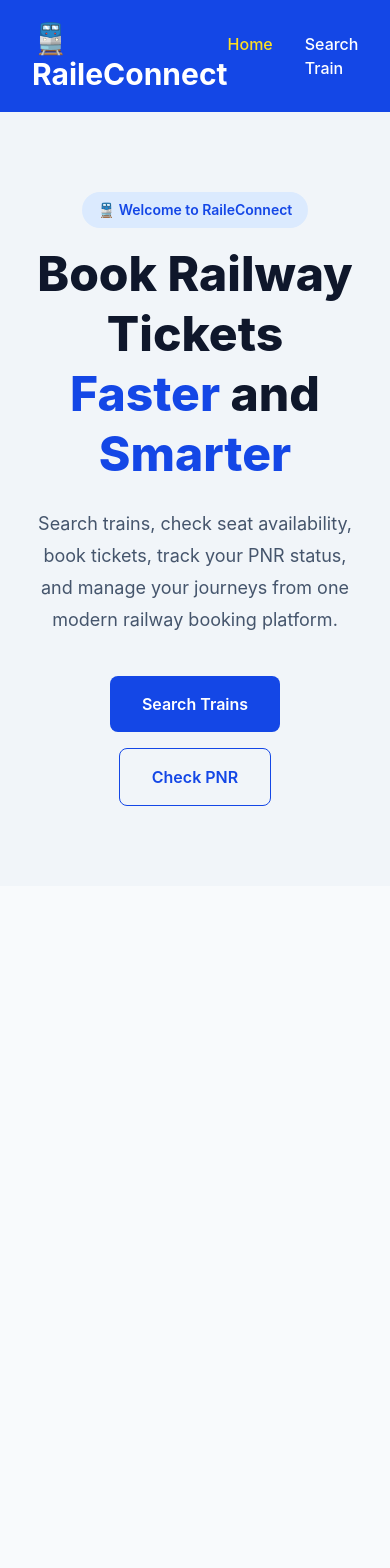
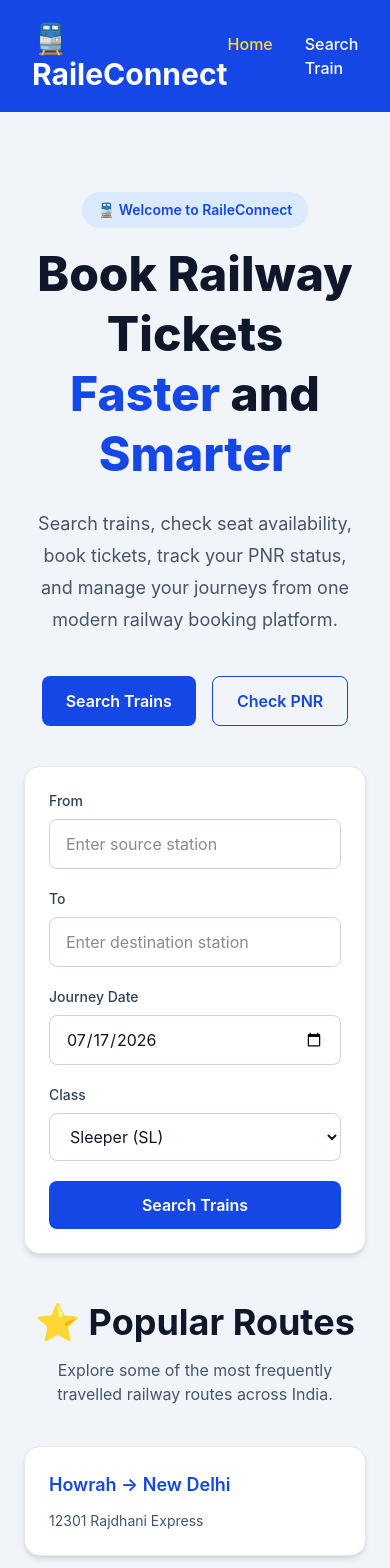
Before and after one commit to debnathsupratim70/RaileConnect, a React (Vite) app in the folder frontend/: page / in a window 390 px wide. Shown: the top 1568 px of the page. Before the commit the page ends 886 px from the top, so only its background shows below. Built offline with nearby package versions, Linux system fonts and the light colour scheme.

Commit message:
Implement reusable UI components and search form navigation

```diff
--- /dev/null
+++ b/frontend/src/components/common/Button.tsx
@@ -0,0 +1,34 @@
+import type { ButtonHTMLAttributes, ReactNode } from "react";
+
+type ButtonVariant = "primary" | "secondary";
+
+interface ButtonProps extends ButtonHTMLAttributes<HTMLButtonElement> {
+  children: ReactNode;
+  variant?: ButtonVariant;
+}
+
+function Button({
+  children,
+  variant = "primary",
+  className = "",
+  ...props
+}: ButtonProps) {
+  const base =
+    "rounded-lg px-6 py-3 font-semibold transition duration-200";
+
+  const styles =
+    variant === "primary"
+      ? "bg-blue-700 text-white hover:bg-blue-800"
+      : "border border-blue-700 text-blue-700 hover:bg-blue-50";
+
+  return (
+    <button
+      className={`${base} ${styles} ${className}`}
+      {...props}
+    >
+      {children}
+    </button>
+  );
+}
+
+export default Button;
--- /dev/null
+++ b/frontend/src/components/common/Card.tsx
@@ -0,0 +1,21 @@
+import type { ReactNode } from "react";
+
+interface CardProps {
+  children: ReactNode;
+  className?: string;
+}
+
+function Card({
+  children,
+  className = "",
+}: CardProps) {
+  return (
+    <div
+      className={`rounded-2xl border border-slate-200 bg-white p-6 shadow-md transition hover:shadow-xl ${className}`}
+    >
+      {children}
+    </div>
+  );
+}
+
+export default Card;
--- /dev/null
+++ b/frontend/src/components/common/Container.tsx
@@ -0,0 +1,21 @@
+import type { ReactNode } from "react";
+
+interface ContainerProps {
+  children: ReactNode;
+  className?: string;
+}
+
+function Container({
+  children,
+  className = "",
+}: ContainerProps) {
+  return (
+    <div
+      className={`mx-auto w-full max-w-7xl px-6 lg:px-8 ${className}`}
+    >
+      {children}
+    </div>
+  );
+}
+
+export default Container;
--- /dev/null
+++ b/frontend/src/components/common/Input.tsx
@@ -0,0 +1,28 @@
+import type { InputHTMLAttributes } from "react";
+
+interface InputProps extends InputHTMLAttributes<HTMLInputElement> {
+  label?: string;
+}
+
+function Input({
+  label,
+  className = "",
+  ...props
+}: InputProps) {
+  return (
+    <div className="flex flex-col gap-2">
+      {label && (
+        <label className="text-sm font-medium text-slate-700">
+          {label}
+        </label>
+      )}
+
+      <input
+        className={`rounded-lg border border-slate-300 px-4 py-3 outline-none transition focus:border-blue-600 focus:ring-2 focus:ring-blue-200 ${className}`}
+        {...props}
+      />
+    </div>
+  );
+}
+
+export default Input;
--- /dev/null
+++ b/frontend/src/components/common/SectionTitle.tsx
@@ -0,0 +1,25 @@
+interface SectionTitleProps {
+  title: string;
+  subtitle?: string;
+}
+
+function SectionTitle({
+  title,
+  subtitle,
+}: SectionTitleProps) {
+  return (
+    <div className="mb-10 text-center">
+      <h2 className="text-4xl font-bold text-slate-900">
+        {title}
+      </h2>
+
+      {subtitle && (
+        <p className="mx-auto mt-4 max-w-2xl text-slate-600">
+          {subtitle}
+        </p>
+      )}
+    </div>
+  );
+}
+
+export default SectionTitle;
--- a/frontend/src/components/home/Hero.tsx
+++ b/frontend/src/components/home/Hero.tsx
@@ -1,8 +1,9 @@
+import Button from "../common/Button";
+
 function Hero() {
   return (
     <section className="bg-slate-100">
       <div className="mx-auto flex max-w-7xl flex-col items-center px-8 py-20 text-center">
-
         <span className="mb-4 rounded-full bg-blue-100 px-4 py-2 text-sm font-semibold text-blue-700">
           🚆 Welcome to RaileConnect
         </span>
@@ -14,21 +15,20 @@ function Hero() {
         </h1>
 
         <p className="mt-6 max-w-3xl text-lg leading-8 text-slate-600">
-          Search trains, check seat availability, book tickets,
-          track your PNR status, and manage your journeys from one
-          modern railway booking platform.
+          Search trains, check seat availability, book tickets, track your PNR
+          status, and manage your journeys from one modern railway booking
+          platform.
         </p>
 
         <div className="mt-10 flex flex-wrap justify-center gap-4">
-          <button className="rounded-lg bg-blue-700 px-8 py-4 font-semibold text-white transition hover:bg-blue-800">
+          <Button>
             Search Trains
-          </button>
+          </Button>
 
-          <button className="rounded-lg border border-blue-700 px-8 py-4 font-semibold text-blue-700 transition hover:bg-blue-50">
+          <Button variant="secondary">
             Check PNR
-          </button>
+          </Button>
         </div>
-
       </div>
     </section>
   );
--- a/frontend/src/components/home/PopularRoutes.tsx
+++ b/frontend/src/components/home/PopularRoutes.tsx
@@ -0,0 +1,55 @@
+import Card from "../common/Card";
+import Container from "../common/Container";
+import SectionTitle from "../common/SectionTitle";
+
+const routes = [
+  {
+    from: "Howrah",
+    to: "New Delhi",
+    train: "12301 Rajdhani Express",
+  },
+  {
+    from: "Sealdah",
+    to: "Guwahati",
+    train: "12345 Saraighat Express",
+  },
+  {
+    from: "Mumbai",
+    to: "Chennai",
+    train: "12163 Superfast Express",
+  },
+  {
+    from: "Bengaluru",
+    to: "Hyderabad",
+    train: "12649 Karnataka Express",
+  },
+];
+
+function PopularRoutes() {
+  return (
+    <section className="py-12">
+      <Container>
+        <SectionTitle
+          title="⭐ Popular Routes"
+          subtitle="Explore some of the most frequently travelled railway routes across India."
+        />
+
+        <div className="grid gap-6 md:grid-cols-2 lg:grid-cols-4">
+          {routes.map((route) => (
+            <Card key={`${route.from}-${route.to}`}>
+              <h3 className="text-lg font-semibold text-blue-700">
+                {route.from} → {route.to}
+              </h3>
+
+              <p className="mt-3 text-sm text-slate-600">
+                {route.train}
+              </p>
+            </Card>
+          ))}
+        </div>
+      </Container>
+    </section>
+  );
+}
+
+export default PopularRoutes;
--- a/frontend/src/components/home/SearchCard.tsx
+++ b/frontend/src/components/home/SearchCard.tsx
@@ -0,0 +1,90 @@
+import { useState } from "react";
+import { useNavigate } from "react-router-dom";
+
+import Button from "../common/Button";
+import Card from "../common/Card";
+import Container from "../common/Container";
+import Input from "../common/Input";
+
+function SearchCard() {
+  const navigate = useNavigate();
+
+  const today = new Date().toISOString().split("T")[0];
+
+  const [from, setFrom] = useState("");
+  const [to, setTo] = useState("");
+  const [journeyDate, setJourneyDate] = useState(today);
+  const [travelClass, setTravelClass] = useState("Sleeper (SL)");
+
+  const handleSearch = () => {
+    if (!from.trim() || !to.trim()) {
+      alert("Please enter both source and destination stations.");
+      return;
+    }
+
+    navigate(
+      `/search?from=${encodeURIComponent(from)}&to=${encodeURIComponent(
+        to
+      )}&date=${journeyDate}&class=${encodeURIComponent(travelClass)}`
+    );
+  };
+
+  return (
+    <section className="relative -mt-10 z-10">
+      <Container>
+        <Card>
+          <div className="grid gap-5 md:grid-cols-2 lg:grid-cols-5">
+            <Input
+              label="From"
+              type="text"
+              placeholder="Enter source station"
+              value={from}
+              onChange={(e) => setFrom(e.target.value)}
+            />
+
+            <Input
+              label="To"
+              type="text"
+              placeholder="Enter destination station"
+              value={to}
+              onChange={(e) => setTo(e.target.value)}
+            />
+
+            <Input
+              label="Journey Date"
+              type="date"
+              value={journeyDate}
+              onChange={(e) => setJourneyDate(e.target.value)}
+            />
+
+            <div className="flex flex-col gap-2">
+              <label className="text-sm font-medium text-slate-700">
+                Class
+              </label>
+
+              <select
+                value={travelClass}
+                onChange={(e) => setTravelClass(e.target.value)}
+                className="rounded-lg border border-slate-300 px-4 py-3 outline-none transition focus:border-blue-600 focus:ring-2 focus:ring-blue-200"
+              >
+                <option>Sleeper (SL)</option>
+                <option>3A</option>
+                <option>2A</option>
+                <option>1A</option>
+                <option>Chair Car (CC)</option>
+              </select>
+            </div>
+
+            <div className="flex items-end">
+              <Button className="w-full" onClick={handleSearch}>
+                Search Trains
+              </Button>
+            </div>
+          </div>
+        </Card>
+      </Container>
+    </section>
+  );
+}
+
+export default SearchCard;
--- a/frontend/src/pages/Home/Home.tsx
+++ b/frontend/src/pages/Home/Home.tsx
@@ -1,9 +1,13 @@
 import Hero from "../../components/home/Hero";
+import SearchCard from "../../components/home/SearchCard";
+import PopularRoutes from "../../components/home/PopularRoutes";
 
 function Home() {
   return (
     <>
       <Hero />
+      <SearchCard />
+      <PopularRoutes />
     </>
   );
 }
--- a/frontend/src/pages/Search/Search.tsx
+++ b/frontend/src/pages/Search/Search.tsx
@@ -1,7 +1,25 @@
+import { useSearchParams } from "react-router-dom";
+
 function Search() {
+  const [searchParams] = useSearchParams();
+
+  const from = searchParams.get("from");
+  const to = searchParams.get("to");
+  const date = searchParams.get("date");
+  const travelClass = searchParams.get("class");
+
   return (
-    <div className="p-10">
-      <h1 className="text-4xl font-bold">Search Train Page</h1>
+    <div className="mx-auto max-w-5xl px-6 py-10">
+      <h1 className="mb-6 text-3xl font-bold">
+        Search Results
+      </h1>
+
+      <div className="rounded-xl border bg-white p-6 shadow">
+        <p><strong>From:</strong> {from}</p>
+        <p><strong>To:</strong> {to}</p>
+        <p><strong>Date:</strong> {date}</p>
+        <p><strong>Class:</strong> {travelClass}</p>
+      </div>
     </div>
   );
 }
```
